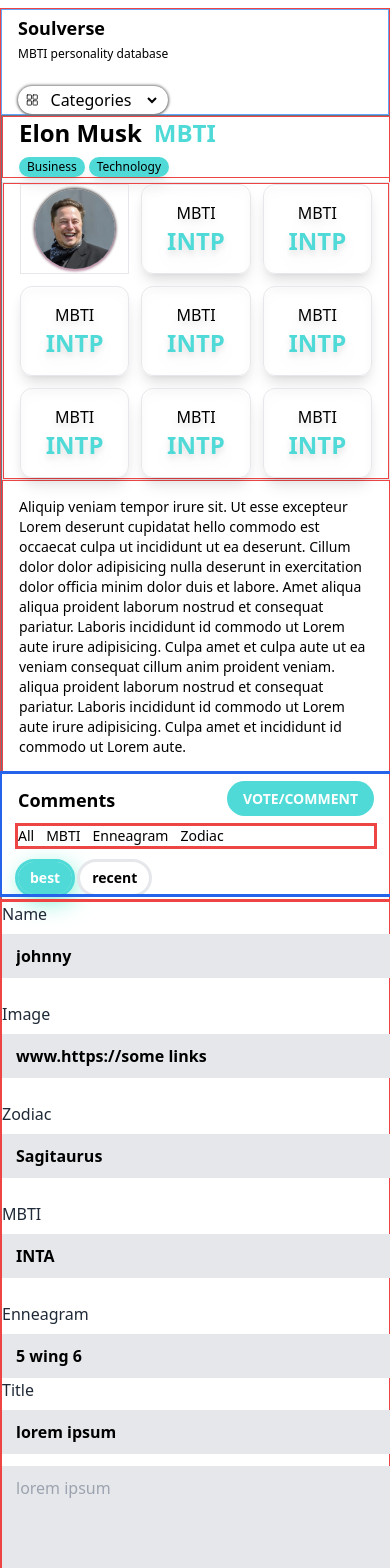
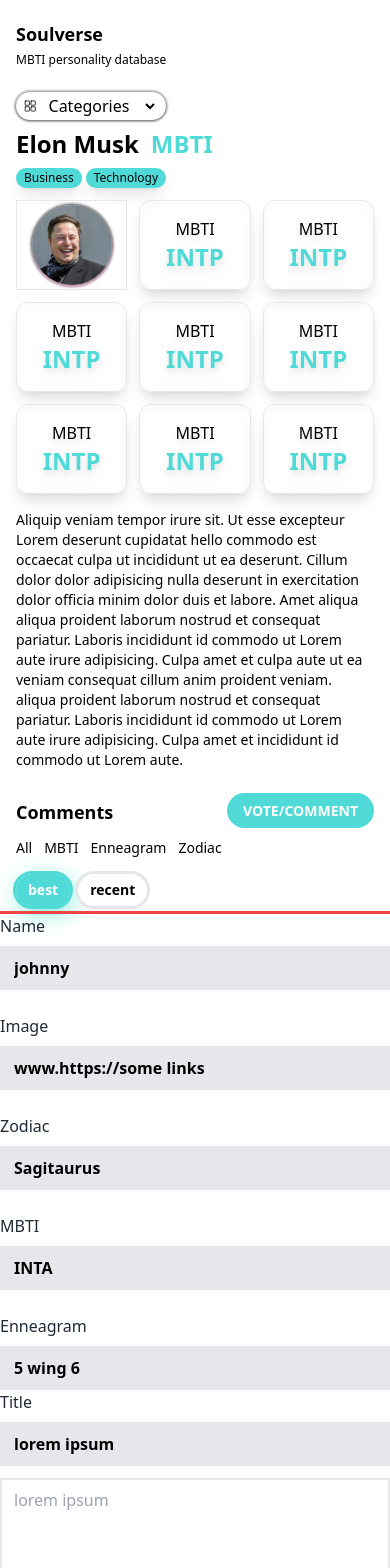
Before and after one commit to tundeiness/boo, a React (Create React App) app: page /add-comment in a window 390 px wide. Shown: the part 80-1648 px from the top of the page. Built offline with nearby package versions, Linux system fonts and the light colour scheme.

Commit message:
complete mobile screen

```diff
--- a/src/App.css
+++ b/src/App.css
@@ -13,9 +13,7 @@
 }
 
 .img{
-  /* box-shadow: 0px 0px 3px 1px #333 */
-  /* box-shadow: -6px -7px -1px -1px rgba(217,162,191,0.75); */
-  /* box-shadow: -6px -7px -1px -1px rgba(217,162,191,0.75); */
+
   box-shadow: 0px 2px 3px 0px rgba(217,162,191), 0px 0px 3px 1px #333;
 
   /* box-shadow: 5px 5px 8px blue, 10px 10px 8px red, 15px 15px 8px green; */
@@ -32,3 +30,7 @@
   background-position:center;
   /* background-position:center; */
 }
+
+.comment-section{
+   box-shadow: 0px 1px 2px 0px gray, 0px 0px 3px 1px gray;
+}
--- a/src/App.js
+++ b/src/App.js
@@ -23,17 +23,17 @@
   return (
     <div className="App">
       <Header />
-      <div className="max-w-[1640px] flex md:flex-row flex-col md:px-10 border border-red-500">
+      <div className="max-w-[1640px] flex md:flex-row flex-col md:px-10">
         <Sidebar />
-        <main className="flex flex-col w-screen border border-gray-500">
+        <main className="flex flex-col w-screen">
           <UserFilter />
           {/* comment section */}
-          <div className="flex flex-col outline outline-blue-600 px-4">
+          <div className="flex flex-col px-4">
             <div className="flex flex-row justify-between my-3">
               <p className="text-lg font-bold leading-7">Comments</p>
               <CommentBtn text="Vote/Comment" />
             </div>
-            <div className="outline outline-red-500 max-w-[390px]">
+            <div className="max-w-[390px]">
               <ul className="flex flex-row text-sm">
                 <li
                   onClick={() => setUser(profiles)}
--- a/src/components/Comment.jsx
+++ b/src/components/Comment.jsx
@@ -15,9 +15,6 @@
   const navigate = useNavigate();
   const params = useParams();
   const comments = useSelector((store) => store.comments);
-  // const likes = useSelector((state) => state.like.like);
-  // const dispatch = useDispatch();
-  // const existingComments = comments.filter((comment) => comment.id === params.id);
   const [comment, setComment] = useState([]);
 
   const [users, setUsers] = useState(null);
@@ -48,16 +45,10 @@
     return () => { (mounted = false); };
   }, []);
 
-  useEffect(() => {
-    // handleVotes(id);
-  }, []);
-
-  console.log('comment data =>', comment?.data);
-
   const renderComments = () => comment?.data?.map((items) => (
-    <div key={items.id} className="flex flex-col px-2 border border-red-500">
-      <div className="flex flex-row px-2 py-3 border border-red-500">
-        <div className="flex flex-col justify-center items-center w-20 h-20 rounded-full mr-1 border border-blue-500">
+    <div key={items.id} className="comment-section flex flex-col px-2 py-2 mb-4 mx-3 rounded-xl border border-gray-200">
+      <div className="flex flex-row px-2 py-3">
+        <div className="flex flex-col justify-center items-center w-20 h-20 rounded-full mr-1">
           <img
             src={items.image ? items.image : James}
             alt={items.name ? items.name : 'No Name'}
@@ -75,17 +66,17 @@
           <EnneagramBtn text={items.enneagram ? items.enneagram : 'none'} />
           <ZodiacBtn text={items.zodiac ? items.zodiac : 'none'} />
         </div>
-        <textarea className="my-3" rows="9">
+        <textarea className="my-3 shadow-none drop-shadow-none p-3" rows="9">
           {items.body}
         </textarea>
-        <span className="flex flex-row border border-red-500">
+        <span className="flex flex-row">
           <span
             className="inline-block mr-1"
             type="button"
             onClick={() => { handleVotes(items.id); }}
             role="presentation"
           >
-            <BsFillHeartFill className="my-auto" />
+            <BsFillHeartFill className="my-auto cursor-pointer" />
           </span>
           <span className="inline-block text-xs text-black">
             {items.like_count}
@@ -96,7 +87,7 @@
   ));
 
   return (
-    <div className=" flex flex-col mx-1 px-1 py-1 my-1 border border-gray-400 rounded-2xl shadow-lg drop-shadow-lg">
+    <div className=" flex flex-col mx-1 px-1 py-1 my-1 rounded-2xl shadow-lg drop-shadow-lg">
       {/* {comment.length ? (
         renderComments()
       ) : (
--- a/src/components/Sidebar.jsx
+++ b/src/components/Sidebar.jsx
@@ -1,8 +1,6 @@
 /* eslint-disable no-unused-vars */
 import React, { useState } from 'react';
-// import { HiOutlineSquares2X2 } from 'react-icons/hi';
 import { IoGridOutline } from 'react-icons/io5';
-import { BiChevronDown } from 'react-icons/bi';
 import { profiles } from './data/data';
 
 const Sidebar = () => {
@@ -17,7 +15,7 @@
   };
 
   return (
-    <aside className="lg:w-96 w-full px-4 border border-blue-400">
+    <aside className="lg:w-96 w-full px-4 my-2">
       <p className="text-lg font-semibold leading-9">Soulverse</p>
       <p className="text-xs mb-6">MBTI personality database</p>
 
--- a/src/components/TextField.js
+++ b/src/components/TextField.js
@@ -24,10 +24,10 @@
 export const TextComment = ({ inputProps, onChange, value }) => {
   const test = 0;
   return (
-    <div className="flex flex-col text-gray-800">
+    <div className="flex flex-col text-gray-800 drop-shadow-none shadow-none">
       {/* <label className="mb-2 text-base">{label}</label> */}
       <textarea
-        className="bg-gray-200 py-2 px-3 border-2 outline-none mt-3"
+        className="py-2 px-3 border-2 outline-none mt-3 drop-shadow-none"
         {...inputProps}
         onChange={onChange}
         value={value}
--- a/src/components/UserFilter.jsx
+++ b/src/components/UserFilter.jsx
@@ -9,7 +9,7 @@
   const text = 0;
   return (
     <>
-      <div className="flex flex-col lg:w-64 sm:w-full px-4 border border-red-500">
+      <div className="flex flex-col lg:w-64 sm:w-full px-4">
         <h1 className="flex justify-start text-2xl font-semibold mb-2">
           Elon Musk
           {' '}
@@ -20,13 +20,13 @@
           <SectorBtn sector="Technology" />
         </div>
       </div>
-      <div className="lg:flex lg:flex-row sm:flex-col justify-between border border-gray mt-1">
+      <div className="lg:flex lg:flex-row sm:flex-col justify-between mt-3">
         {/* <div className="w-64 flex flex-col justify-center items-center border border-red-500"> */}
-        <div className="hidden lg:w-60 lg:h-60 rounded-full lg:flex justify-center items-center ml-6 mt-6 border border-red-500">
+        <div className="hidden lg:w-60 lg:h-60 rounded-full lg:flex justify-center items-center ml-6 mt-6">
           inner stuff
         </div>
         {/* </div> */}
-        <div className="grid md:grid-cols-4 md:gap-5 grid-cols-3 gap-3 md:mr-10  px-4 border border-red-500">
+        <div className="grid md:grid-cols-4 md:gap-5 grid-cols-3 gap-3 md:mr-10  px-4">
           <div className="lg:hidden w-25 h-25 flex flex-col justify-center items-center  border border-gray">
             {/* <div className="w-full h-full rounded-full border border-red-500"> */}
             <img
@@ -46,7 +46,7 @@
           <SubCards title="MBTI" text="INTP" />
         </div>
       </div>
-      <div className="lg:pt-10 lg:pl-2 lg:pr-10 lg:pb-10 p-4 border border-red-500 text-sm">
+      <div className="lg:pt-10 lg:pl-2 lg:pr-10 lg:pb-10 p-4 text-sm">
         Aliquip veniam tempor irure sit. Ut esse excepteur Lorem deserunt
         cupidatat hello commodo est occaecat culpa ut incididunt ut ea deserunt.
         Cillum dolor dolor adipisicing nulla deserunt in exercitation dolor
```
